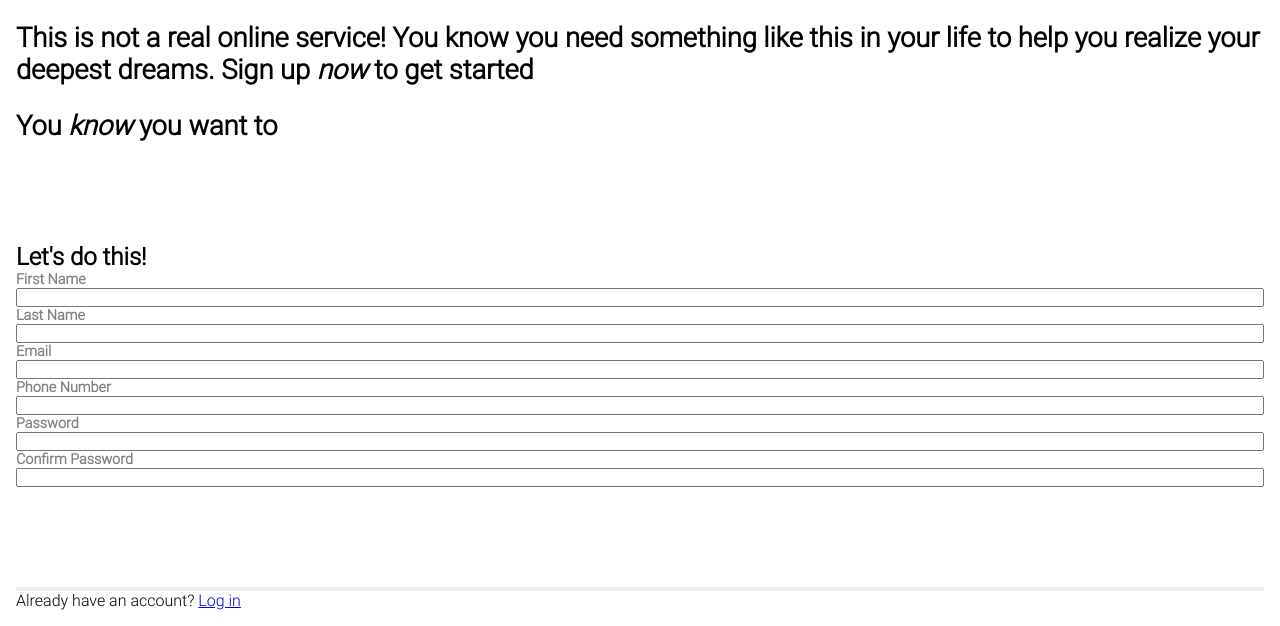
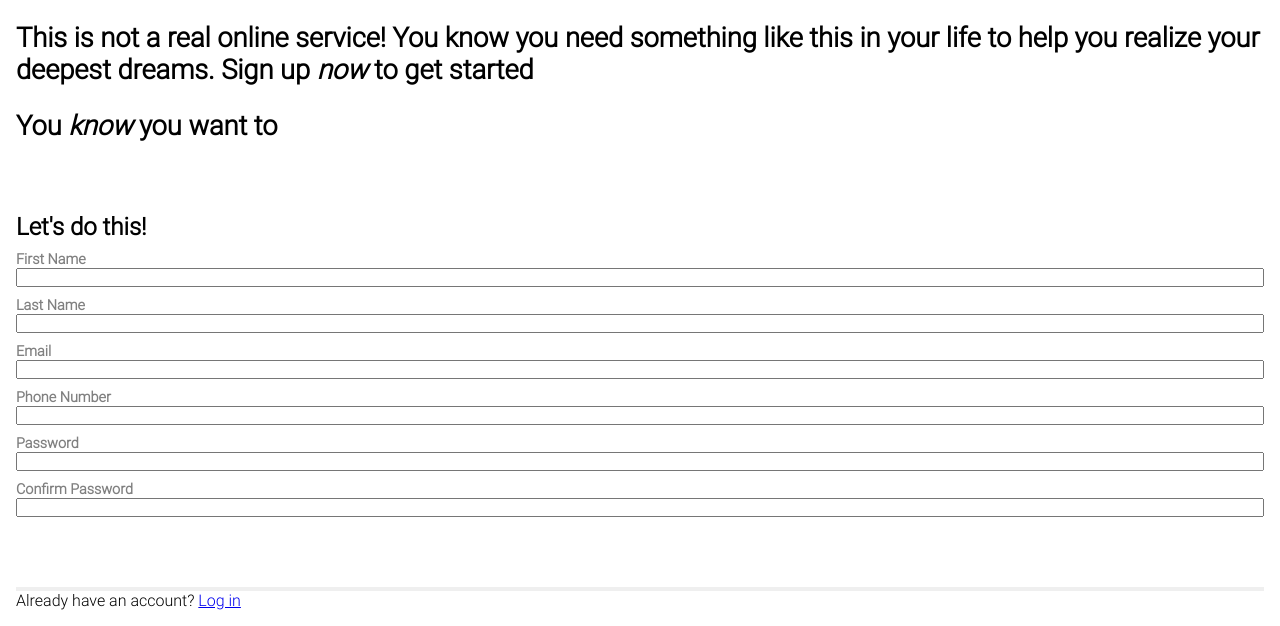
Before and after one commit to RPE8/odin-sign-up-form, a website: page index.html in a window 1280 px wide. Shown: the part 174-800 px from the top of the page. Drawn offline with Linux system fonts and the light colour scheme.

Commit message:
Add gap to form and sign up section

```diff
--- a/styles/style.css
+++ b/styles/style.css
@@ -97,6 +97,7 @@ body {
 	display: flex;
 	flex-direction: column;
 	flex: 1 1 100%;
+	gap: 10px;
 }
 
 .form-row {
@@ -109,3 +110,8 @@ body {
 	font-weight: 700;
 	color: gray;
 }
+
+.sign-up-form {
+	display: grid;
+	gap: 10px;
+}
```
